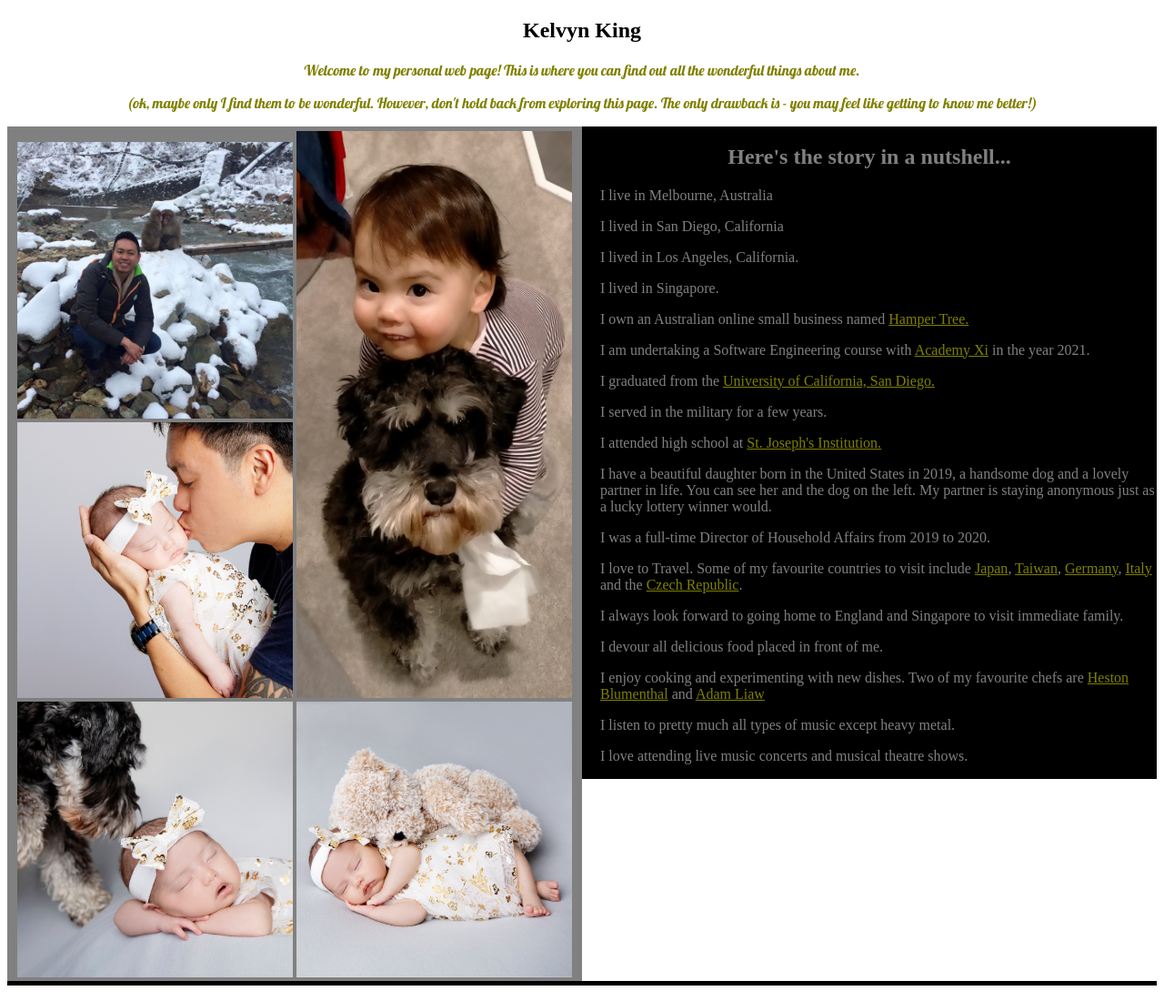
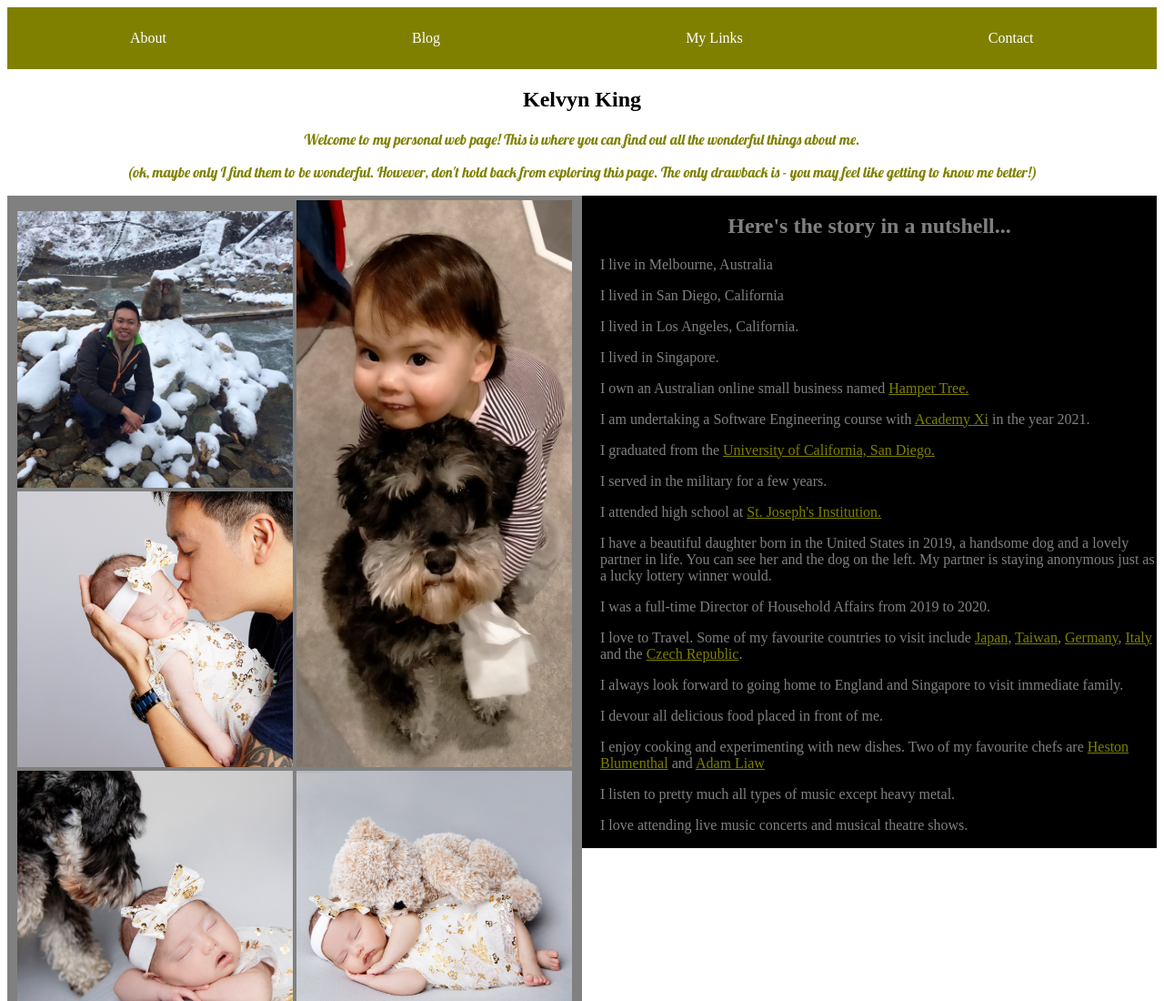
Before and after one commit to kelvynking/academyxi-personal-website-project, a plain HTML site: page index.html in a window 1280 px wide. Shown: the top 1100 px of the page at 91% size. Drawn offline with Linux system fonts and the light colour scheme; files whose address does not match are found by name.

Commit message:
Committing Navigation header

```diff
--- a/css/style.css
+++ b/css/style.css
@@ -2,6 +2,32 @@
     font-family: "Lobster-Regular" ;
     src: url(font/Lobster-Regular.ttf);
 }
+
+.nav ul {
+    list-style-type: none;
+    margin: 0;
+    padding: 0;
+    background-color: #808000;
+    overflow: hidden;
+}
+
+li {
+    float: left;
+}
+
+li a {
+    display: block;
+    color: #ffffff;
+    text-align: center;
+    text-decoration: none;
+    padding: 25px 135px;
+}
+
+li a:hover {
+    color: #000000;
+    text-decoration: underline;
+}
+
 .wrapper {
     width: 100%;
     background-color: #ffffff;
@@ -77,7 +103,7 @@ section {
 }
 
 #logo_links .fimg:hover {
-    border: 3px #00008b solid;
+    border: 3px #000000 solid;
 }
 
 a {
--- a/index.html
+++ b/index.html
@@ -6,6 +6,14 @@
     </head>
     <body>
         <div class="wrapper">
+            <header class="nav">
+                <ul>
+                    <li><a href="#">About</a></li>
+                    <li><a href="https://medium.com/new-story">Blog</a></li>
+                    <li><a href="#logo_links">My Links</a></li>
+                    <li><a href="">Contact</a></li>
+                </ul>
+            </header>
             <section id="description">
                 <h1>Kelvyn King</h1>
                 <p>Welcome to my personal web page! This is where you can find out all the wonderful things about me.
```
